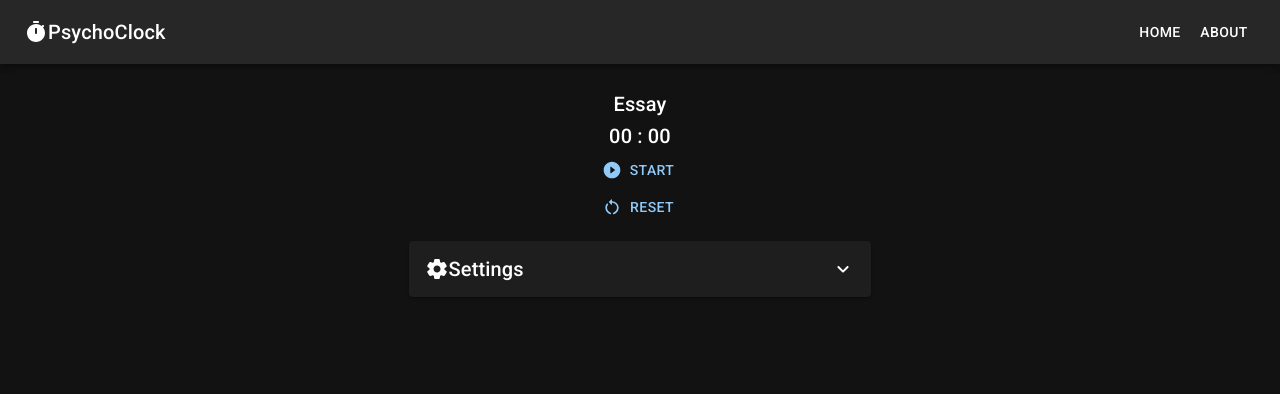
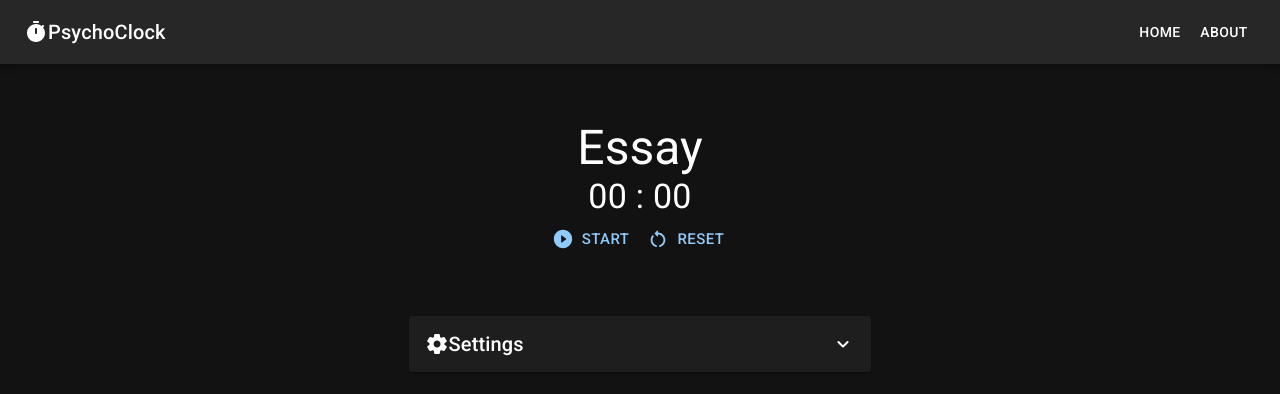
Before and after one commit to dvirberlo/psychoclock, a React (Vite) app: page / in a window 1280 px wide. Shown: the top 394 px of the page. Built offline with nearby package versions, Linux system fonts and the light colour scheme.

Commit message:
feat: add circular progress

```diff
--- a/src/pages/home/Home.tsx
+++ b/src/pages/home/Home.tsx
@@ -1,16 +1,17 @@
 import {
   ExpandMoreRounded as ExpandIcon,
+  PauseRounded as StopIcon,
   PlayArrowRounded as ContinueIcon,
   PlayCircleFilledRounded as StartIcon,
   RestartAltRounded as ResetIcon,
   SettingsRounded as SettingsIcon,
-  PauseRounded as StopIcon,
 } from "@mui/icons-material";
 import {
   Accordion,
   AccordionDetails,
   AccordionSummary,
   Button,
+  CircularProgress,
   Container,
   FormControlLabel,
   Switch,
@@ -35,7 +36,7 @@ export default function Home() {
   clock.finishedCB = () => setClockMode(ClockMode.Off);
 
   return (
-    <Container sx={{ paddingTop: 3 }}>
+    <Container>
       {ClockDisplay(clockMode, setClockMode, clock)}
       {SettingsDisplay(clockMode, clock)}
     </Container>
@@ -53,12 +54,14 @@ function ClockDisplay(
   const [minutes, setMinutes] = useState<number>(clock.state.seconds);
   const [seconds, setSeconds] = useState<number>(clock.state.seconds);
   const [inEssay, setInEssay] = useState<boolean>(clock.settings.withEssay);
+  const [percent, setPercent] = useState<number>(0);
   clock.clockCB = (state: ClockCB) => {
     if (chapterIndex !== state.chapterIndex)
       setChapterIndex(state.chapterIndex);
     if (minutes !== state.minutes) setMinutes(state.minutes);
     if (seconds !== state.seconds) setSeconds(state.seconds);
     if (inEssay !== state.inEssay) setInEssay(state.inEssay);
+    if (percent !== state.percent) setPercent(state.percent);
   };
 
   const startClick = () => {
@@ -79,18 +82,36 @@ function ClockDisplay(
   };
   return (
     <Stack
-      sx={{ display: "flex", alignItems: "center", justifyContent: "center" }}
+      sx={{
+        display: "flex",
+        alignItems: "center",
+        justifyContent: "center",
+        marginBlock: 7,
+      }}
     >
-      <Typography variant="h6">
+      <CircularProgress
+        variant="determinate"
+        value={percent}
+        size={240}
+        thickness={1}
+        // color="secondary"
+        sx={{
+          position: "absolute",
+          zIndex: -1,
+        }}
+      />
+      <Typography variant="h3">
         {inEssay
           ? "Essay"
           : "Chapter " + (chapterIndex + (clock.settings.withEssay ? 0 : 1))}
       </Typography>
-      <Typography variant="h6">
+      <Typography variant="h4">
         {minutes.toString().padStart(2, "0")} :{" "}
         {seconds.toString().padStart(2, "0")}
       </Typography>
+      <Stack direction="row">
         <Button
+          size="large"
           id="start"
           startIcon={
             {
@@ -115,9 +136,10 @@ function ClockDisplay(
             }[clockMode]
           }
         </Button>
-      <Button startIcon={<ResetIcon />} onClick={resetClick}>
+        <Button size="large" startIcon={<ResetIcon />} onClick={resetClick}>
           Reset
         </Button>
+      </Stack>
     </Stack>
   );
 }
--- a/src/pages/home/clock.ts
+++ b/src/pages/home/clock.ts
@@ -7,6 +7,7 @@ export type ClockCB = {
   hours: number;
   minutes: number;
   seconds: number;
+  percent: number;
 };
 
 export type ClockSettings = {
@@ -67,12 +68,17 @@ export class Clock {
   }
 
   private formatStateCB() {
+    const computedTotalSeconds =
+      (this.settings.withEssay ? this.settings.essaySeconds : 0) +
+      this.settings.chapterSeconds * this.settings.chaptersCount;
+    console.log(computedTotalSeconds, this.state.totalSeconds, this.settings);
     this.clockCB({
       chapterIndex: this.state.chapterIndex,
       inEssay: this.state.inEssay,
       hours: Math.floor(this.state.seconds / 3600),
       minutes: Math.floor(this.state.seconds / 60),
       seconds: Math.floor(this.state.seconds % 60),
+      percent: (this.state.totalSeconds / computedTotalSeconds) * 100,
     });
   }
 
```
Lines whose indentation alone changed are shown as unchanged.
